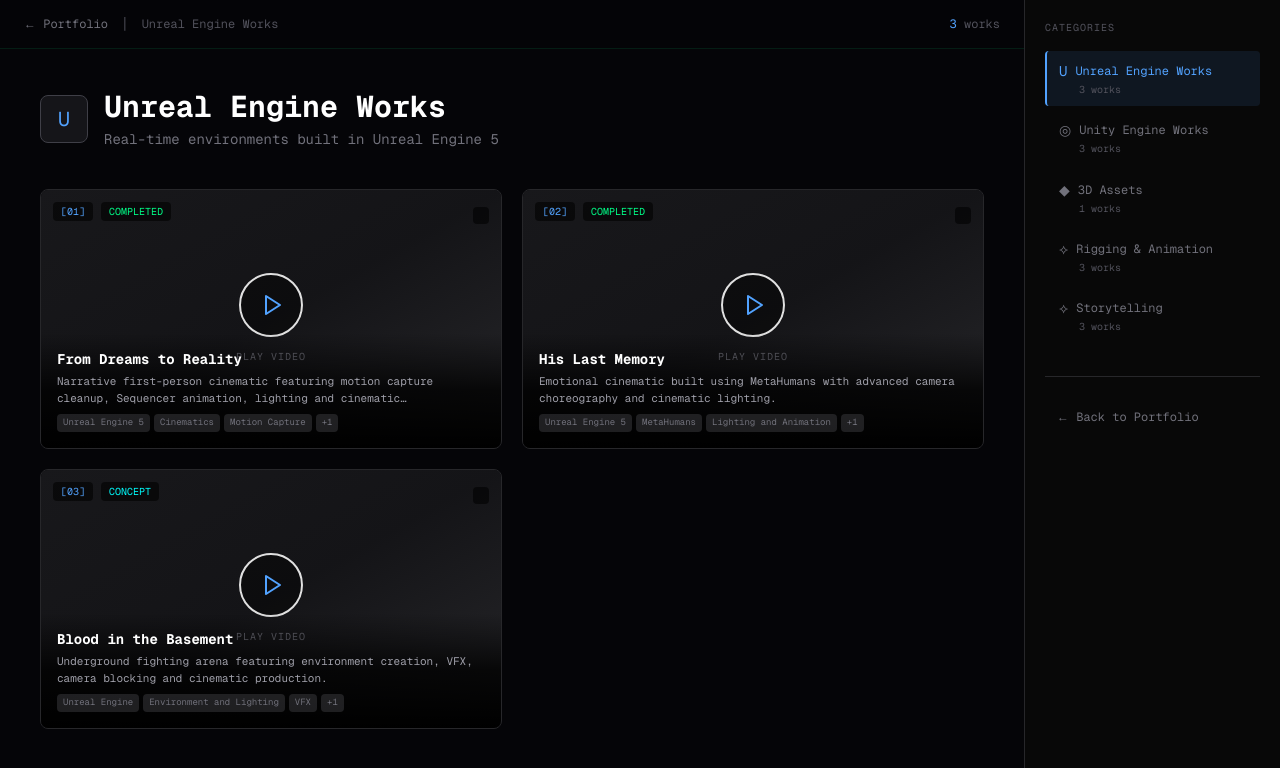
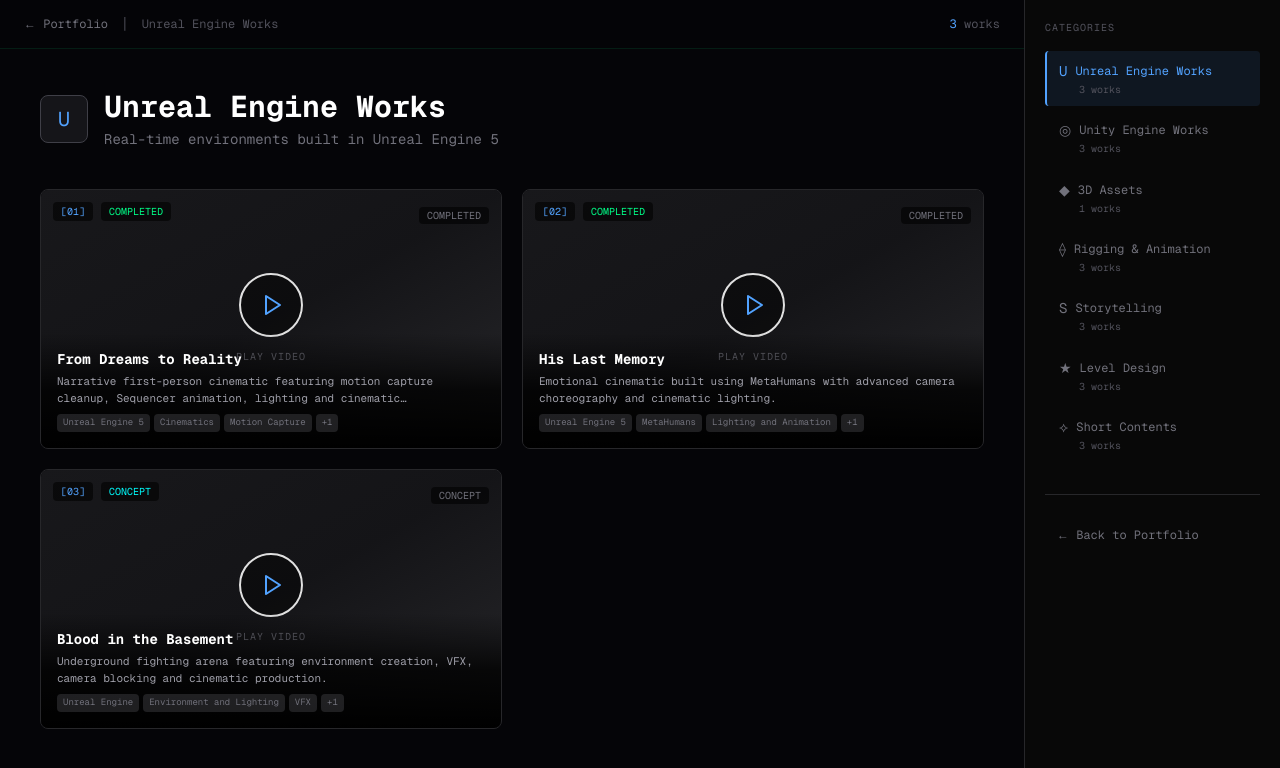
Before and after one commit to Bharath-serman/Mahesh_Portfolio, a Next.js app: page /projects/unreal in a window 1280 px wide. Shown: the top 768 px of the page. Built offline with nearby package versions, Linux system fonts and the light colour scheme.

Commit message:
Added Project Datas

```diff
--- a/src/components/ProjectCategoryPage.tsx
+++ b/src/components/ProjectCategoryPage.tsx
@@ -5,6 +5,7 @@ import Link from "next/link";
 import { useState, useRef } from "react";
 import { FiPlay, FiX, FiVolume2, FiVolumeX } from "react-icons/fi";
 import { ProjectCategory, categories } from "@/data/projects";
+import { getVideoUrl } from "@/utils/media";
 
 export default function ProjectCategoryPage({
   category,
@@ -109,13 +110,12 @@ export default function ProjectCategoryPage({
                     [{String(index + 1).padStart(2, "0")}]
                   </span>
                   <span
-                    className={`text-[10px] font-mono px-2 py-0.5 rounded bg-black/60 ${
-                      project.status === "COMPLETED"
+                    className={`text-[10px] font-mono px-2 py-0.5 rounded bg-black/60 ${project.status === "COMPLETED"
                         ? "text-accent"
                         : project.status === "IN PROGRESS"
-                        ? "text-yellow-400"
-                        : "text-accent-3"
-                    }`}
+                          ? "text-yellow-400"
+                          : "text-accent-3"
+                      }`}
                   >
                     {project.status}
                   </span>
@@ -123,7 +123,7 @@ export default function ProjectCategoryPage({
 
                 <div className="absolute top-3 right-3">
                   <span className="text-[10px] font-mono text-zinc-500 bg-black/60 px-2 py-0.5 rounded">
-                    {project.year}
+                    {project.status}
                   </span>
                 </div>
 
@@ -169,11 +169,10 @@ export default function ProjectCategoryPage({
               <Link
                 key={cat.id}
                 href={`/projects/${cat.id}`}
-                className={`block px-3 py-2.5 rounded font-mono text-xs transition-all duration-200 ${
-                  cat.id === category.id
+                className={`block px-3 py-2.5 rounded font-mono text-xs transition-all duration-200 ${cat.id === category.id
                     ? `${cat.color} bg-current/10 border-l-2 border-current`
                     : "text-zinc-500 hover:text-white hover:bg-zinc-800/50 border-l-2 border-transparent"
-                }`}
+                  }`}
               >
                 <div className="flex items-center gap-2">
                   <span className="text-sm">{cat.icon}</span>
@@ -232,7 +231,7 @@ export default function ProjectCategoryPage({
 
             <video
               ref={videoRef}
-              src={activeVideo.url}
+              src={getVideoUrl(activeVideo.url)}
               autoPlay
               muted={isMuted}
               controls
--- a/src/components/VideoShowcase.tsx
+++ b/src/components/VideoShowcase.tsx
@@ -3,6 +3,7 @@
 import { motion } from "framer-motion";
 import { FiPlay, FiX, FiVolume2, FiVolumeX } from "react-icons/fi";
 import { useState, useRef } from "react";
+import { getVideoUrl } from "@/utils/media";
 
 export default function VideoShowcase() {
   const [isPlaying, setIsPlaying] = useState(false);
@@ -118,7 +119,7 @@ export default function VideoShowcase() {
 
           <video
             ref={videoRef}
-            src="/videos/showreel.mp4"
+            src={getVideoUrl("/videos/showreel.mp4")}
             autoPlay
             muted={isMuted}
             controls
--- a/src/data/projects.ts
+++ b/src/data/projects.ts
@@ -114,7 +114,7 @@ export const categories: ProjectCategory[] = [
     id: "rigging",
     title: "Rigging & Animation",
     description: "Character rigs & animation work",
-    icon: "⟡",
+    icon: "⟠",
     color: "text-orange-400",
     projectCount: 3,
     projects: [
@@ -133,7 +133,7 @@ export const categories: ProjectCategory[] = [
         description:
           "Created and rigged original characters with idle, walk, and interaction animations while ensuring smooth integration into a real-time VR educational environment.",
         tags: ["Character Rigging", "VR", "Walk Cycle", "Advanced Rigging"],
-        status: "COMPLETED",
+        status: "IN PROGRESS",
       },
       {
         id: "facial-rig",
@@ -144,31 +144,31 @@ export const categories: ProjectCategory[] = [
         video: "/videos/MetaHuman_FaceAnimation.mp4",
         status: "COMPLETED",
       },
+      {
+        id: "facial-details",
+        title: "Facial Animation",
+        description:
+          "Blend shape based facial rig with viseme support and corrective shape in close up view.",
+        tags: ["Maya", "Blend Shapes", "Facial Animation"],
+        video: "/videos/Eye_Close_up_Shot.mp4",
+        status: "COMPLETED",
+      },
     ],
   },
   {
     id: "Storytelling",
     title: "Storytelling",
     description: "Storytelling and cinematic works.",
-    icon: "⟡",
+    icon: "S",
     color: "text-red-400",
     projectCount: 3,
     projects: [
-      {
-        id: "A Father's Silent Sacrifice",
-        title: "A Father's Silent Sacrifice",
-        description:
-          "Produced cinematic character animations, camera performances, and storytelling sequences while managing the complete animation workflow from concept to final render.",
-        tags: ["Character Animation", "Cinematics", "Storytelling", "Rendering"],
-        video: "projects/rigging/jackd-storytelling.mp4",
-        status: "COMPLETED",
-      },
       {
         id: "Sister's Paperscript",
         title: "Sister's Paperscript",
         description:
           "An innocent message from my little sister exposed a shocking secret.",
-        tags: [ "Video", "Writing", "Storytelling"],
+        tags: ["Video", "Writing", "Storytelling"],
         video: "/videos/Sister_PaperScript_Final_Render.mp4",
         status: "COMPLETED",
       },
@@ -183,8 +183,73 @@ export const categories: ProjectCategory[] = [
       },
     ],
   },
+  {
+    id: "LevelDesign",
+    title: "Level Design",
+    description: "Level design works.",
+    icon: "★",
+    color: "text-violet-400",
+    projectCount: 3,
+    projects: [
+      {
+        id: "Castle on a cliff",
+        title: "Castle on a cliff.",
+        description:
+          "A Castle preserved in time up on the cliff.",
+        tags: ["Unreal Engine", "Level Design", "Environment Design"],
+        video: "/videos/Castle Cliff Environment.mp4",
+        status: "COMPLETED",
+      },
+      {
+        id: "Dark GraveYard!",
+        title: "Dark GraveYard!",
+        description:
+          "A horror-themed environment art project focusing on atmosphere, lighting, and environment tone.",
+        tags: ["Level Design", "Environment Design"],
+        video: "/videos/GraveYard_video.mp4",
+        status: "COMPLETED",
+      },
+    ],
+  },
+  {
+    id: "ShortContents",
+    title: "Short Contents",
+    description: "Short Content works.",
+    icon: "⟡",
+    color: "text-cyan-400",
+    projectCount: 3,
+    projects: [
+      {
+        id: "Cool_Porsche",
+        title: "Cool Porsche.",
+        description:
+          "A Porsche 911 GT3.",
+        tags: ["Unreal Engine", "Camera Animation", "Super Car"],
+        video: "/videos/Porshe Car.mov",
+        status: "COMPLETED",
+      },
+      {
+        id: "Chikiri Dance",
+        title: "Chikiri Dance",
+        description:
+          "Video capture cleanup of an indian classical dance performed by characters.",
+        tags: ["Short content", "Camera Animation"],
+        video: "/videos/Chikiri_Dance_VIdeo.mp4",
+        status: "COMPLETED",
+      },
+      {
+        id: "Super Car",
+        title: "Super Car",
+        description:
+          "A Super Car in middle of the forest environment.",
+        tags: ["Short content", "Camera Animation", "Super Car"],
+        video: "/videos/SuperCar.mp4",
+        status: "COMPLETED",
+      },
+    ],
+  },
 ];
 
 export function getCategoryById(id: string): ProjectCategory | undefined {
-  return categories.find((cat) => cat.id === id);
+  return categories.find((cat) => cat.id.toLowerCase() === id.toLowerCase());
 }
--- /dev/null
+++ b/src/utils/media.ts
@@ -0,0 +1,27 @@
+/**
+ * Resolves a video path to its final URL.
+ * In development (locally), it uses the local /videos path.
+ * In production (deployed), if NEXT_PUBLIC_ASSETS_BASE_URL is set,
+ * it points to the remote host (e.g. GitHub Releases).
+ */
+export function getVideoUrl(path: string | undefined): string {
+  if (!path) return "";
+
+  // If the path is already a remote URL, return it directly
+  if (path.startsWith("http://") || path.startsWith("https://")) {
+    return path;
+  }
+
+  const baseUrl = process.env.NEXT_PUBLIC_ASSETS_BASE_URL;
+  if (baseUrl) {
+    // Extract the filename (e.g., "/videos/dreams-to-reality.mp4" -> "dreams-to-reality.mp4")
+    const fileName = path.split("/").pop();
+    if (fileName) {
+      // Return the base URL combined with the filename
+      return `${baseUrl.replace(/\/$/, "")}/${fileName}`;
+    }
+  }
+
+  // Default to the local path (ensuring it starts with a leading slash)
+  return path.startsWith("/") ? path : `/${path}`;
+}
```
